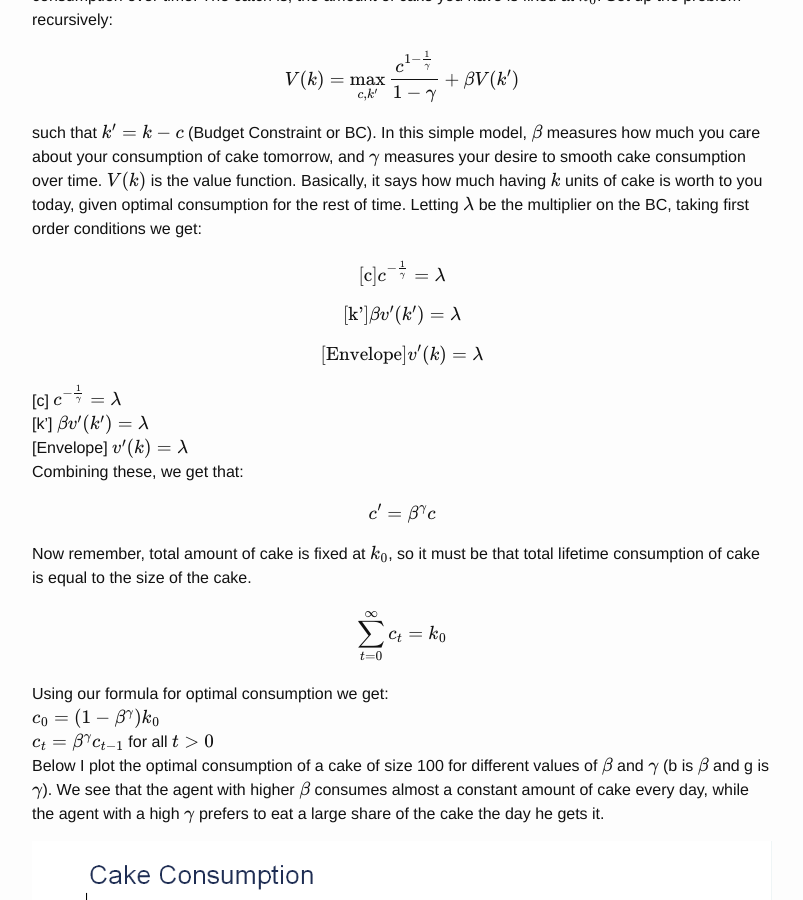
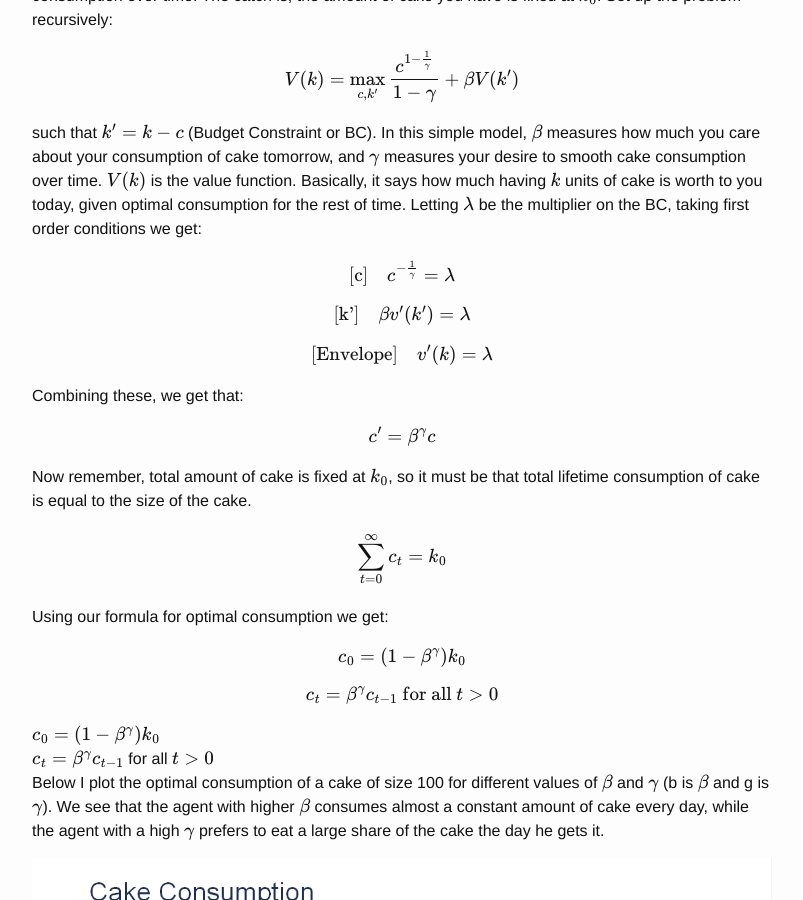
Before and after one commit to mcsammon/mcsammon.github.io, a Jekyll site: the page built from _posts/2016-06-16-post.markdown, in a window 1280 px wide and 900 px high, scrolled down 374 px. Shown: the whole window, without its empty margins (238-1041 px from the left). Built offline with Jekyll 4.4.1, drawn with Linux system fonts in a browser that asks for light colours; formulas are drawn with MathJax 3.

Commit message:
More spacing fixes

```diff
--- a/_posts/2016-06-16-post.markdown
+++ b/_posts/2016-06-16-post.markdown
@@ -13,12 +13,10 @@ V(k)=\max_{c,k'} \frac{c^{1-\frac{1}{\gamma}}}{1-\gamma}+\beta V(k')
 \end{equation}
 such that $$k'=k-c$$ (Budget Constraint or BC). In this simple model, $$\beta$$ measures how much you care about your consumption of cake tomorrow, and $$\gamma$$ measures your desire to smooth cake consumption over time. $$V(k)$$ is the value function. Basically, it says how much having $$k$$ units of cake is worth to you today, given optimal consumption for the rest of time.
 Letting $$\lambda$$ be the multiplier on the BC, taking first order conditions we get: <br />
-\begin{equation} \text{[c]} c^{-\frac{1}{\gamma}}=\lambda \end{equation}
-\begin{equation} \text{[k']} \beta v'(k') = \lambda \end{equation}
-\begin{equation} \text{[Envelope]} v'(k)= \lambda \end{equation}
-[c] $$c^{-\frac{1}{\gamma}}=\lambda$$ <br />
-[k'] $$\beta v'(k') = \lambda$$ <br />
-[Envelope]  $$v'(k)= \lambda$$ <br />
+\begin{equation} \text{[c]} \quad c^{-\frac{1}{\gamma}}=\lambda \end{equation}
+\begin{equation} \text{[k']} \quad \beta v'(k') = \lambda \end{equation}
+\begin{equation} \text{[Envelope]} \quad v'(k)= \lambda \end{equation}
+
 Combining these, we get that:
 \begin{equation}
 c'=\beta^{\gamma} c
@@ -28,6 +26,8 @@ Now remember, total amount of cake is fixed at $$k_0$$, so it must be that total
 \sum\limits_{t=0}^{\infty} c_t = k_0
 \end{equation}
 Using our formula for optimal consumption we get:  <br />
+\begin{equation} c_0=(1-\beta^{\gamma}) k_0  \end{equation}
+\begin{equation} c_t=\beta^\gamma c_{t-1} \text{ for all }t>0  \end{equation}
 $$ c_0=(1-\beta^{\gamma}) k_0 $$ <br />
 $$ c_t=\beta^\gamma c_{t-1} $$ for all $$t>0$$  <br />
 Below I plot the optimal consumption of a cake of size 100 for different values of $$\beta$$ and $$\gamma$$ (b is $$\beta$$ and g is $$\gamma$$). We see that the agent with higher $$\beta$$ consumes almost a constant amount of cake every day, while the agent with a high $$\gamma$$ prefers to eat a large share of the cake the day he gets it.
```
